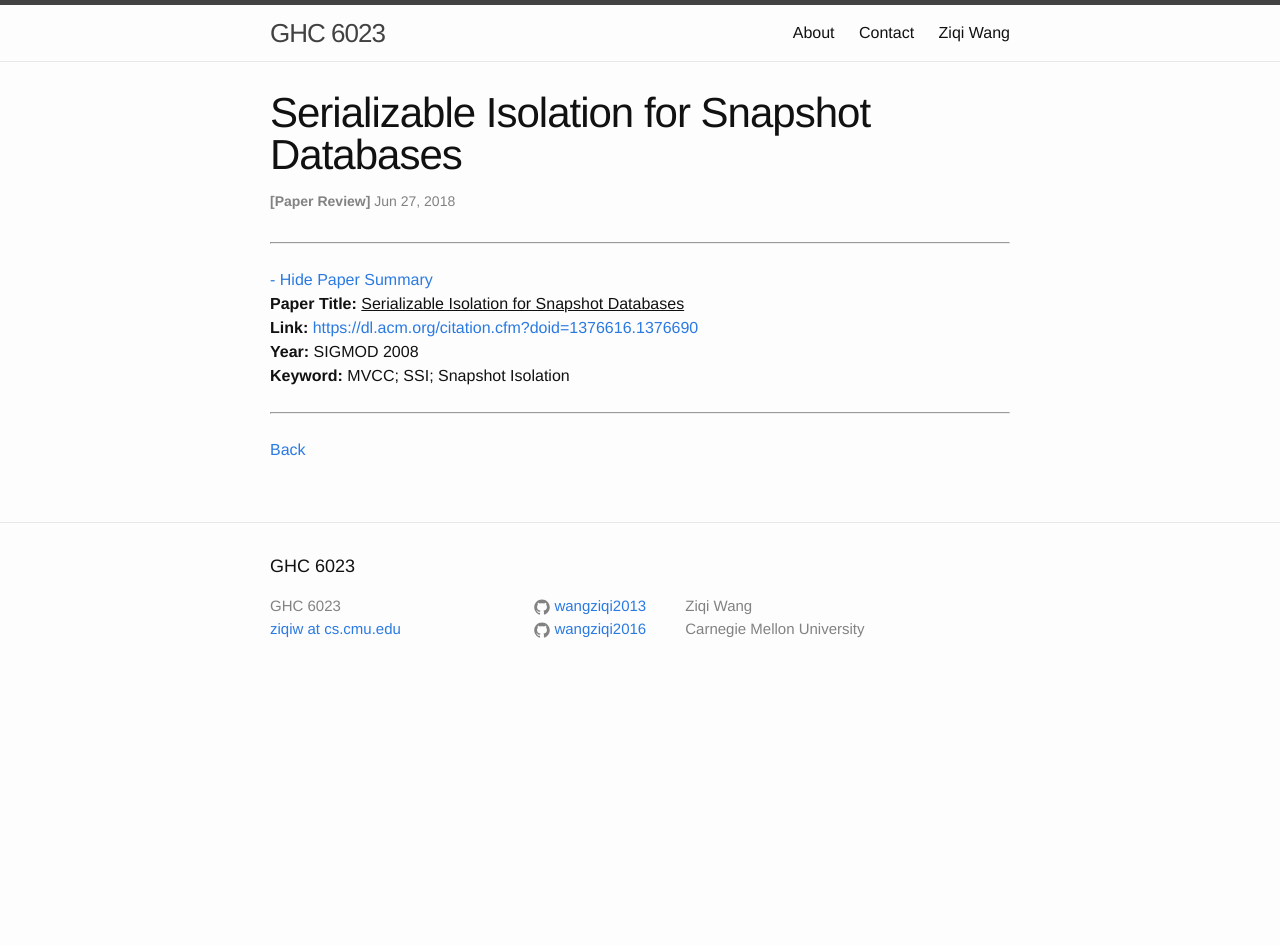
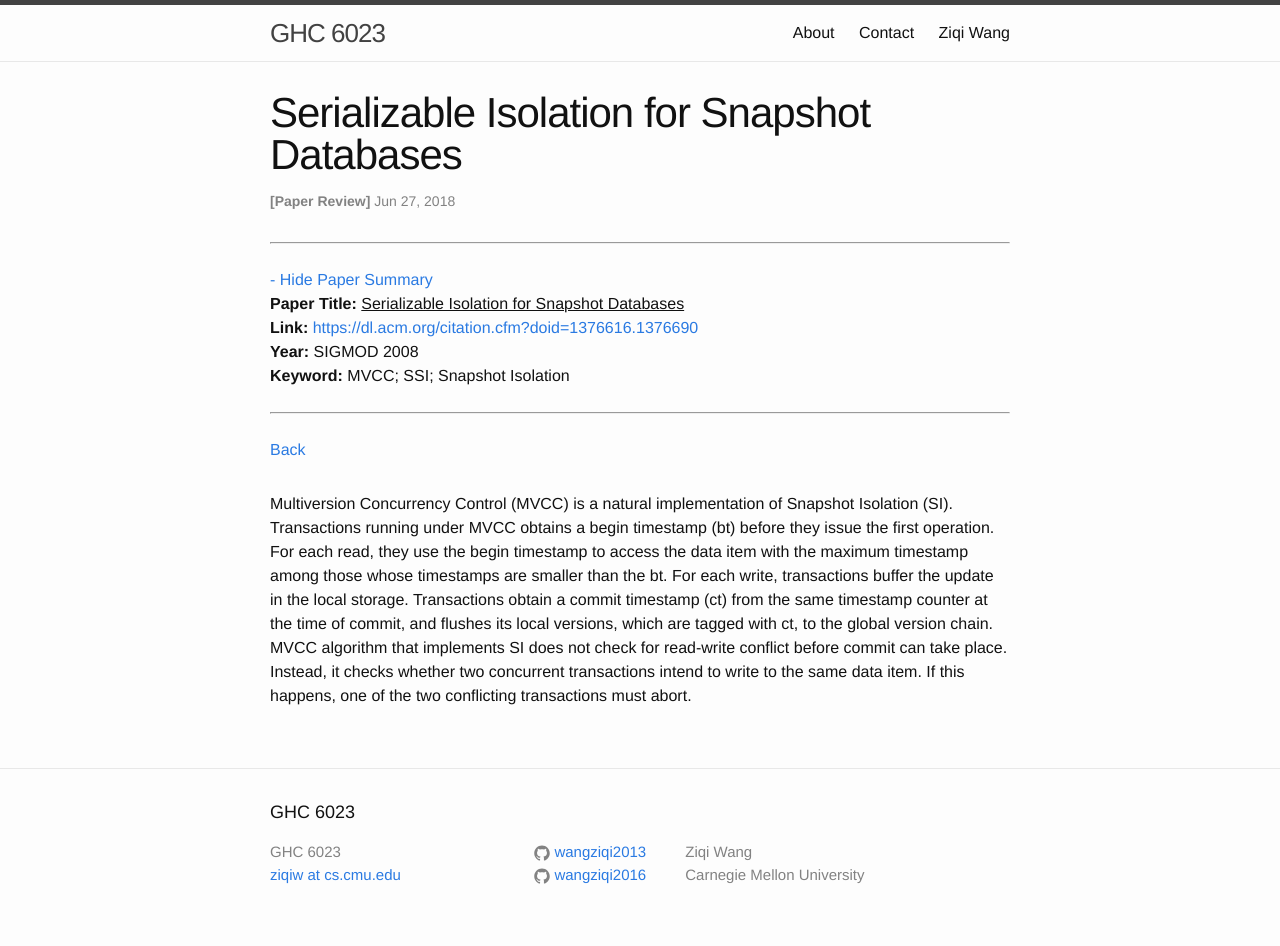
Before and after one commit to wangziqi2013/wangziqi2013.github.io, a Jekyll site: the page built from _posts/2018-06-27-Serializable-Isolation-for-Snapshot-Databases.markdown, in a window 1280 px wide. Built offline with Jekyll 4.4.1, drawn with Linux system fonts in a browser that asks for light colours; before the commit the page ends 900 px from its top, so only the background shows below that.

Commit message:
Working on MVCC

```diff
--- a/_posts/2018-06-27-Serializable-Isolation-for-Snapshot-Databases.markdown
+++ b/_posts/2018-06-27-Serializable-Isolation-for-Snapshot-Databases.markdown
@@ -12,3 +12,12 @@ htm_cd:
 htm_cr:
 version_mgmt:
 ---
+
+Multiversion Concurrency Control (MVCC) is a natural implementation of Snapshot Isolation (SI). Transactions
+running under MVCC obtains a begin timestamp (bt) before they issue the first operation. For each read, they
+use the begin timestamp to access the data item with the maximum timestamp among those whose timestamps are
+smaller than the bt. For each write, transactions buffer the update in the local storage. Transactions obtain
+a commit timestamp (ct) from the same timestamp counter at the time of commit, and flushes its local versions,
+which are tagged with ct, to the global version chain. MVCC algorithm that implements SI does not check for
+read-write conflict before commit can take place. Instead, it checks whether two concurrent transactions intend
+to write to the same data item. If this happens, one of the two conflicting transactions must abort.
```
